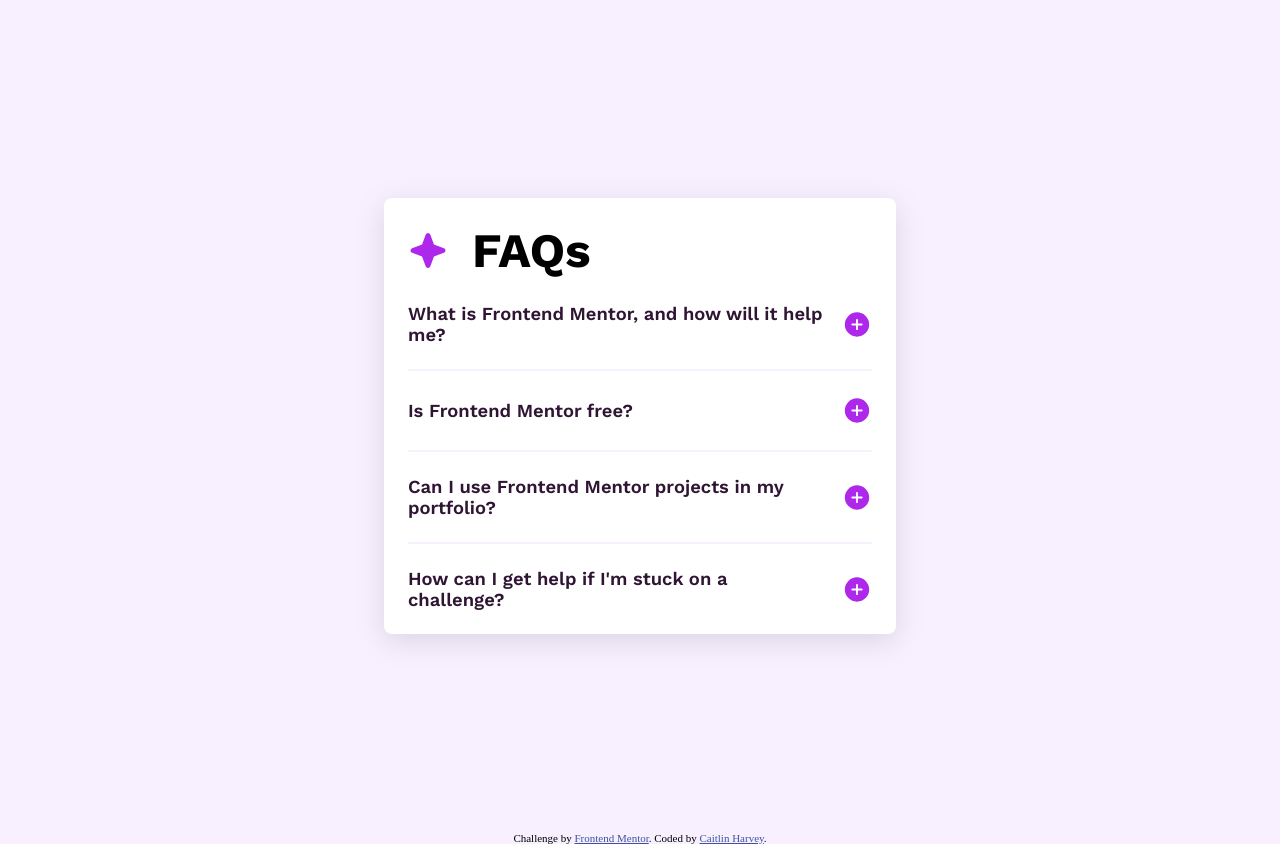
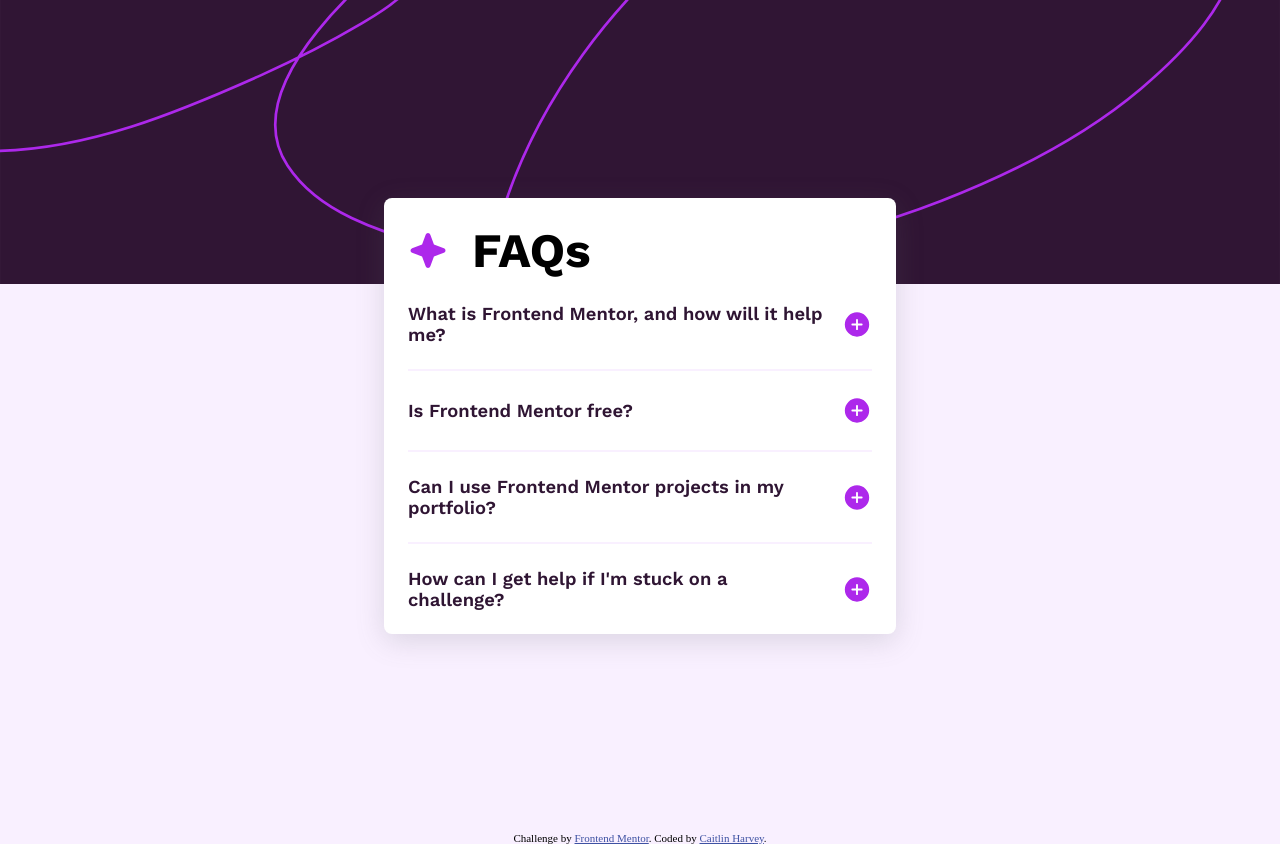
Before and after one commit to CHarvey820/faq-accordion-main, a plain HTML site: page index.html in a window 1280 px wide. Drawn offline with nearby package versions, Linux system fonts and the light colour scheme; the site is published under a folder, as on GitHub Pages, so addresses that start at the root find nothing.

Commit message:
move background files for GH pages

```diff
--- a/styles.css
+++ b/styles.css
@@ -27,7 +27,7 @@
 }
 
 body {
-  background-image: url(/assets/images/background-pattern-mobile.svg);
+  background-image: url(background-pattern-mobile.svg);
   background-repeat: no-repeat;
   background-color: var(--clr-ltPink);
 }
@@ -141,7 +141,7 @@ summary {
 /* non-mobile settings */
 @media (min-width: 900px) {
   body {
-    background-image: url(/assets/images/background-pattern-desktop.svg);
+    background-image: url(background-pattern-desktop.svg);
     background-size: 100%;
   }
 
```
Also changed, not shown: background-pattern-desktop.svg (renamed from assets/images/background-pattern-desktop.svg), background-pattern-mobile.svg (renamed from assets/images/background-pattern-mobile.svg).
